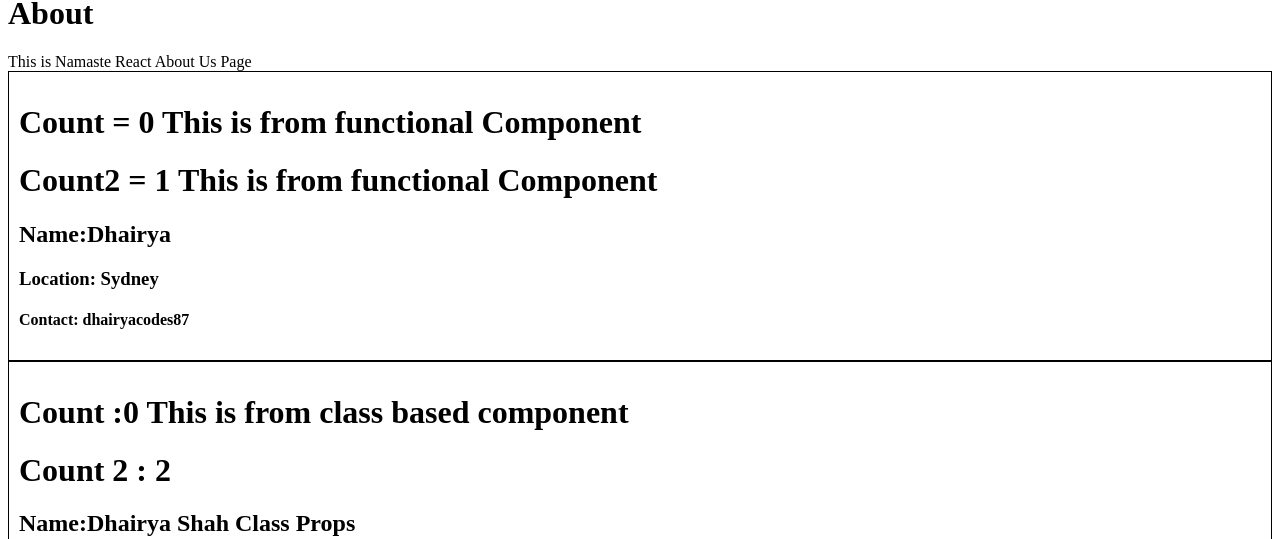
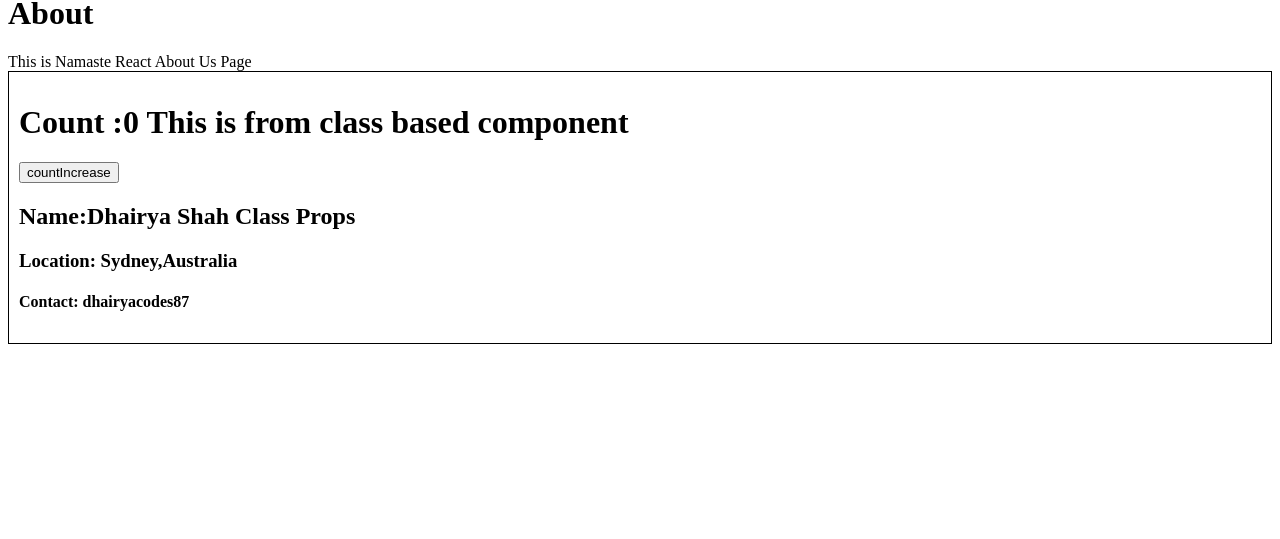
Before and after one commit to dhairyas87/namaste-react, a React (Vite) app: page /about in a window 1280 px wide. Shown: the part 153-692 px from the top of the page. Built offline with nearby package versions, Linux system fonts and the light colour scheme.

Commit message:
Updating the state variables in class component

```diff
--- a/src/components/About.js
+++ b/src/components/About.js
@@ -9,7 +9,7 @@ const About = () => {
             <div>
                 This is Namaste React About Us Page
             </div>
-            <User/>
+
             <UserClass name={"Dhairya Shah Class Props"} location ={ "Sydney,Australia"}/>
         </div>
     )
--- a/src/components/User.js
+++ b/src/components/User.js
@@ -2,7 +2,7 @@ import { useState } from "react";
 
 const User = () => {
 
-    const[count] = useState(0);
+    const[count,setCount] = useState(0);
     const[count2] = useState(1);
 
     return <div className="user-card">
--- a/src/components/UserClass.js
+++ b/src/components/UserClass.js
@@ -8,7 +8,7 @@ class UserClass extends React.Component{
         console.log(props);
         this.state = {
             count:0,
-            count2:2,
+
         }
     }
 
@@ -17,7 +17,12 @@ class UserClass extends React.Component{
         const{count} = this.state;
         return <div className="user-card">
         <h1>Count :{count} This is from class based component</h1>
-        <h1>Count 2 : {this.state.count2}</h1>
+        <button onClick={()=>{
+            //this.state.count = this.state.count+1 (This is incorrect. Never update the state variables direct as it would not update it directly)
+            this.setState({
+                count:this.state.count+1
+            })
+       }}> countIncrease</button>
         <h2>
             Name:{name}
         </h2>
```
Also changed, not shown: 1 other file (tests, documents, lock files or other folders).
